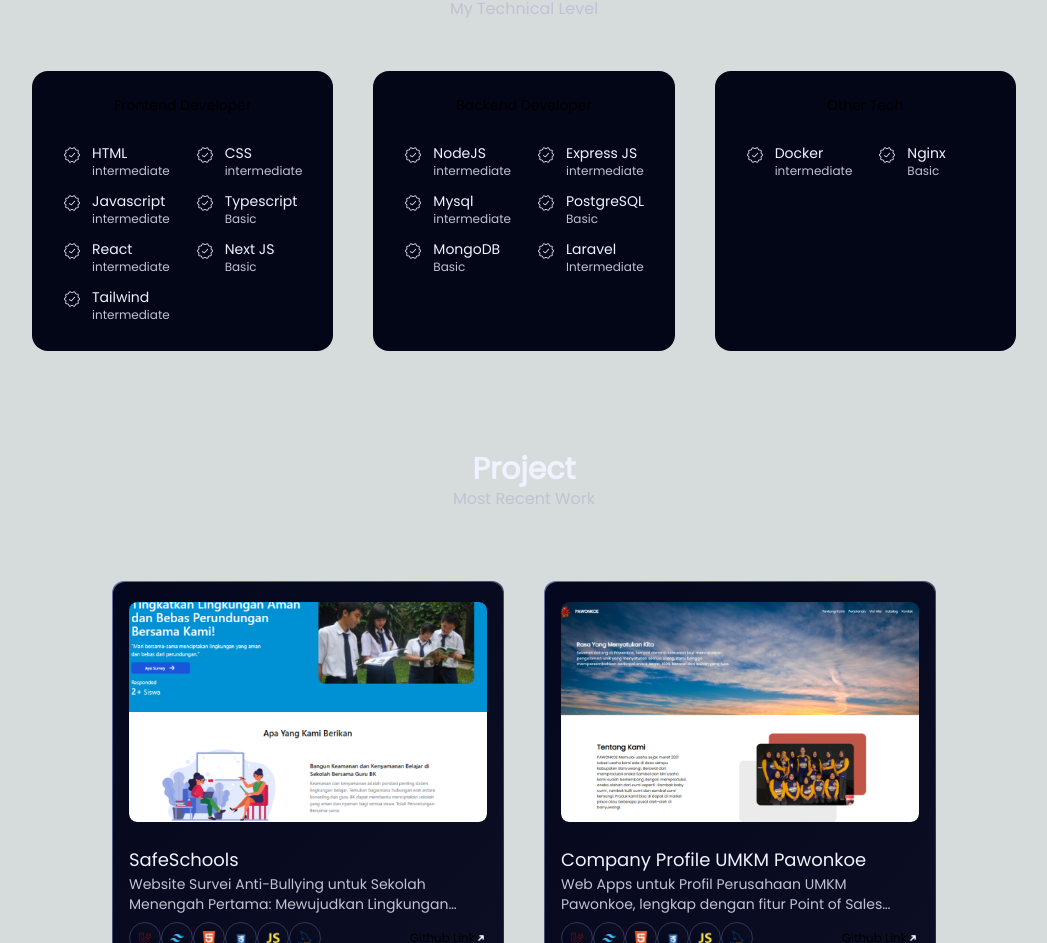
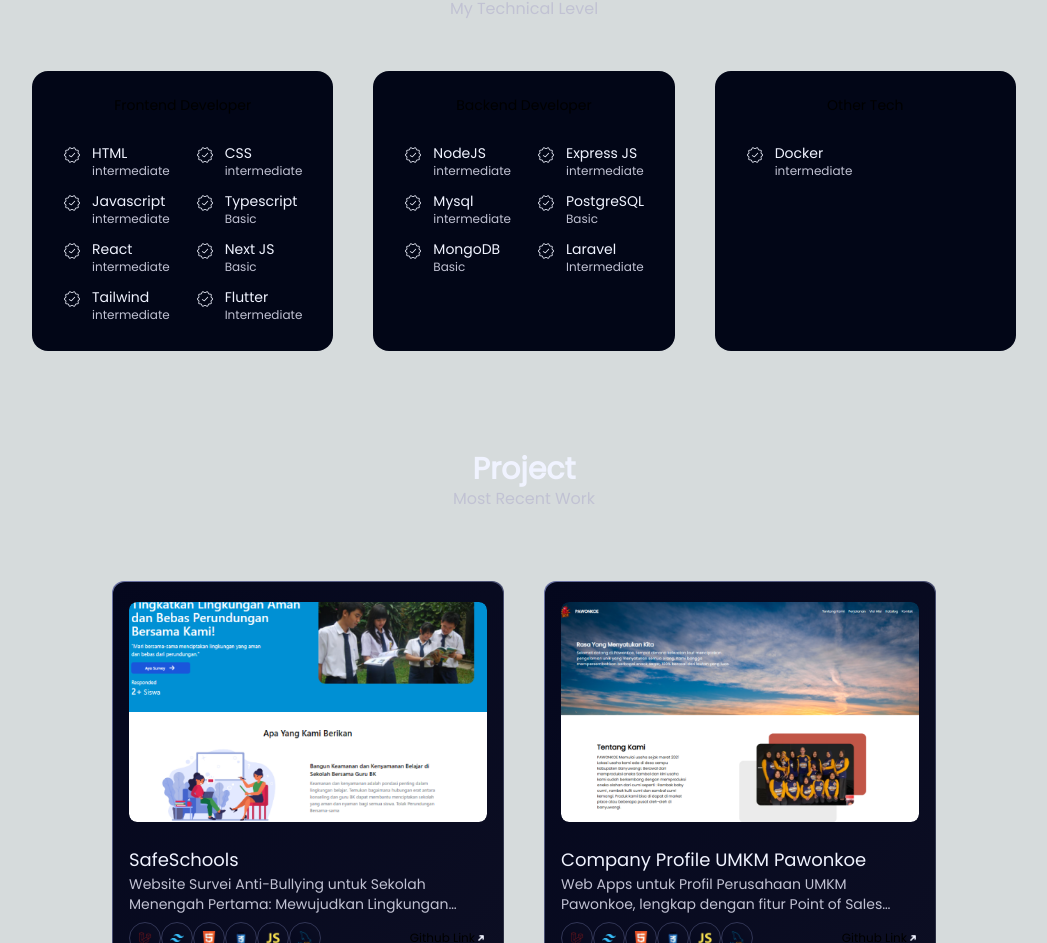
Before and after one commit to NasFahmi/portofolio, a Next.js app: page / in a window 1280 px wide. Shown: the part 1613-2556 px from the top of the page, without its empty margins (116-1163 px from the left). Built offline with nearby package versions, Linux system fonts and the light colour scheme.

Commit message:
update skill and remove any type

```diff
--- a/components/Navbar.tsx
+++ b/components/Navbar.tsx
@@ -7,8 +7,8 @@ export default function Navbar() {
   const [activeMenu, setActiveMenu] = useState(0);
 
   useEffect(() => {
-    const handleScroll = (entries: any) => {
-      entries.forEach((entry: any) => {
+    const handleScroll = (entries: IntersectionObserverEntry[]) => {
+      entries.forEach((entry) => {
         if (entry.isIntersecting) {
           const index = dataNavbar.findIndex(
             (item) => item.toLowerCase() === entry.target.id.toLowerCase()
--- a/data/skill.tsx
+++ b/data/skill.tsx
@@ -29,6 +29,10 @@ export const dataskill = {
     {
       tech: "Tailwind",
       level: "intermediate",
+    },
+    {
+      tech: "Flutter",
+      level: "Intermediate",
     },
   ],
   backend: [
@@ -62,9 +66,5 @@ export const dataskill = {
       tech: "Docker",
       level: "intermediate",
     },
-    {
-      tech: "Nginx",
-      level: "Basic",
-    },
   ],
 };
```
